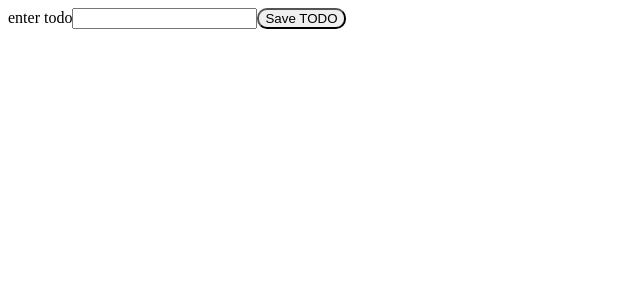
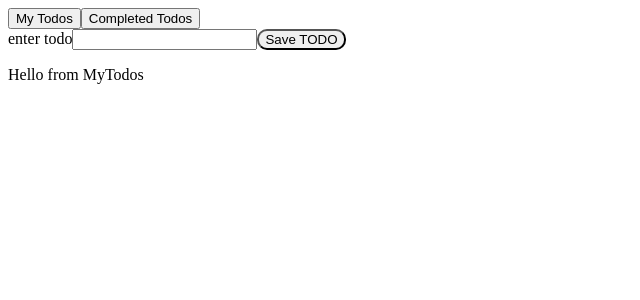
Before and after one commit to toveson/UofU-June23-React-Todos, a React (Vite) app: page / in a window 1280 px wide. Shown: the top 300 px of the page, without its empty margins (0-640 px from the left). Built offline with nearby package versions, Linux system fonts and the light colour scheme.

Commit message:
todos are being save to loacl storage

```diff
--- a/src/App.jsx
+++ b/src/App.jsx
@@ -2,37 +2,23 @@
 // TODO: need buttons for saving the todo, deleting the todo
 // TODO: empty lists (where todos will go)
 // TODO: make it so we can delete todos
+// TODO: Save todos to local storage
+
+import Completed from "./views/Completed";
+import Dashboard from "./views/Dashboard";
 import { useState } from "react";
 
-// TODO: Save todos to local storage
-
 function App() {
-  const [newTodo, setNewTodo] = useState("");
-
-  const handleSave = (e) => {
-    e.preventDefault();
-    console.log("hit");
-    localStorage.setItem("TODOS", newTodo);
-  };
-
-  console.log(newTodo);
-
+  const [currentPage, setCurrentPage] = useState("Dashboard");
   return (
-    <form>
-      <label type="text">enter todo</label>
-      <input
-        type="text"
-        value={newTodo}
-        onChange={(e) => setNewTodo(e.target.value)}
-      ></input>
-      <button
-        type="submit"
-        onClick={handleSave}
-        style={{ borderRadius: "10px" }}
-      >
-        Save TODO
+    <>
+      <button onClick={() => setCurrentPage("Dashboard")}>My Todos</button>
+      <button onClick={() => setCurrentPage("Completed")}>
+        Completed Todos
       </button>
-    </form>
+      {currentPage === "Dashboard" && <Dashboard />}
+      {currentPage === "Completed" && <Completed />}
+    </>
   );
 }
 
--- /dev/null
+++ b/src/components/MyTodos.jsx
@@ -0,0 +1,5 @@
+function MyTodos() {
+return <p>Hello from MyTodos</p>
+}
+
+export default MyTodos
--- /dev/null
+++ b/src/components/NewTodo.jsx
@@ -0,0 +1,46 @@
+// // TODO: Place to enter todo
+// TODO: need buttons for saving the todo, deleting the todo
+// TODO: empty lists (where todos will go)
+// TODO: make it so we can delete todos
+import { useEffect, useState } from "react";
+
+// TODO: Save todos to local storage
+
+function NewTodo() {
+  const [newTodo, setNewTodo] = useState("");
+  const [existingTodos, setExistingTodos] = useState([]);
+
+  useEffect(() => {
+    setExistingTodos(JSON.parse(localStorage.getItem("TODOS")) || []);
+  }, []);
+
+  const handleSave = (e) => {
+    e.preventDefault();
+    const todos = [...existingTodos, newTodo];
+    setExistingTodos(todos);
+
+    localStorage.setItem("TODOS", JSON.stringify(todos));
+  };
+
+  console.log(existingTodos);
+
+  return (
+    <form>
+      <label type="text">enter todo</label>
+      <input
+        type="text"
+        value={newTodo}
+        onChange={(e) => setNewTodo(e.target.value)}
+      ></input>
+      <button
+        type="submit"
+        onClick={handleSave}
+        style={{ borderRadius: "10px" }}
+      >
+        Save TODO
+      </button>
+    </form>
+  );
+}
+
+export default NewTodo;
--- /dev/null
+++ b/src/views/Completed.jsx
@@ -0,0 +1,9 @@
+function Completed() {
+  return (
+    <>
+      <p>Completed Todos</p>
+    </>
+  );
+}
+
+export default Completed;
--- /dev/null
+++ b/src/views/Dashboard.jsx
@@ -0,0 +1,13 @@
+import NewTodo from "../components/NewTodo";
+import MyTodos from "../components/MyTodos";
+
+function Dashboard() {
+  return (
+    <>
+      <NewTodo />
+      <MyTodos />
+    </>
+  );
+}
+
+export default Dashboard;
```
Also changed, not shown: src/main.jsx (+6 -6 lines).
